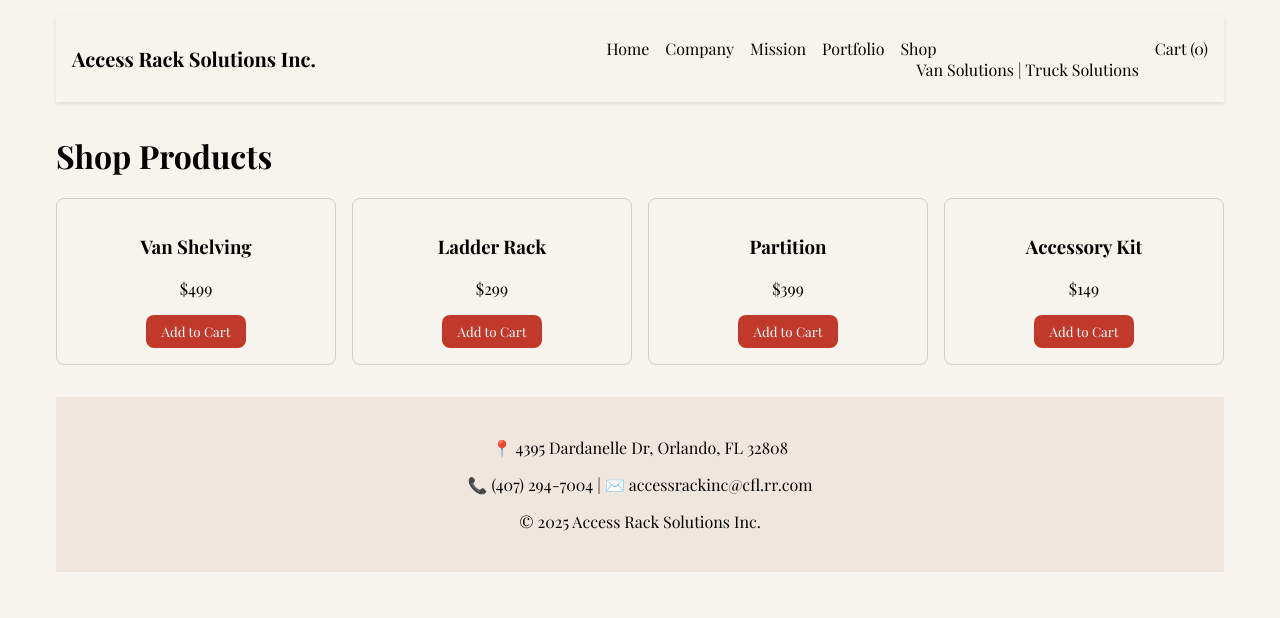
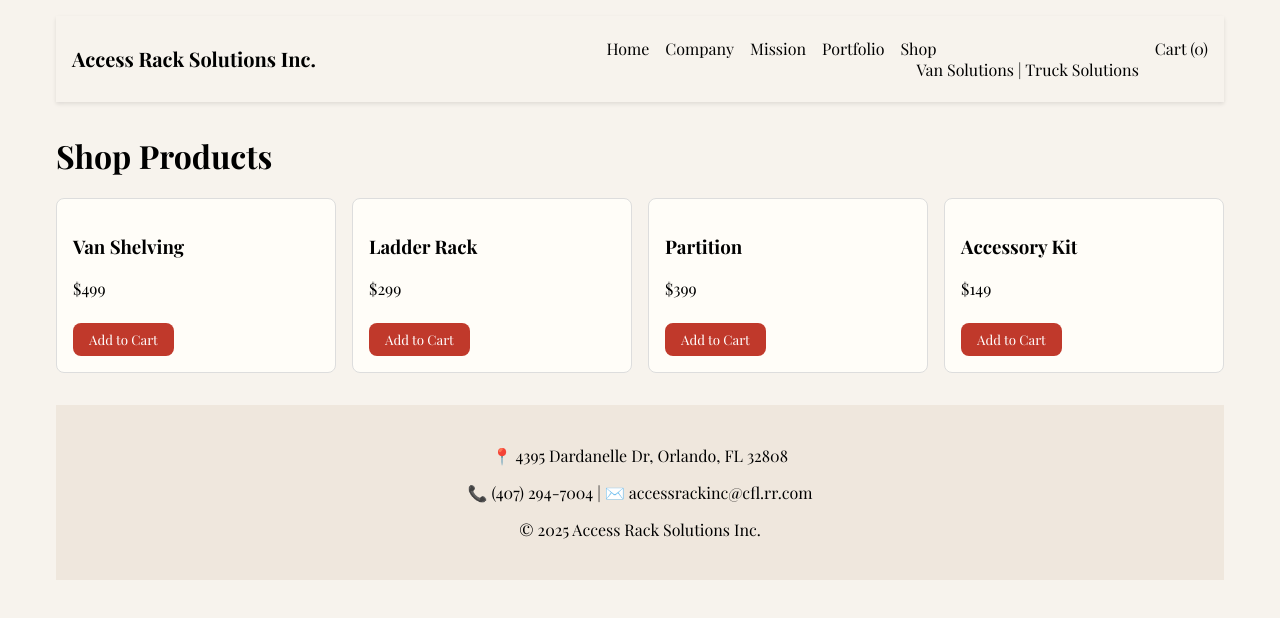
Before and after one commit to dev-verde1071/website, a Next.js app: page /shop in a window 1280 px wide. Shown: the top 618 px of the page. Built offline with nearby package versions, Linux system fonts and the light colour scheme.

Commit message:
Update ProductCard.js

```diff
--- a/components/ProductCard.js
+++ b/components/ProductCard.js
@@ -1,12 +1,26 @@
 "use client";
+
 export default function ProductCard({ product, addToCart }) {
   return (
-    <div style={{ border: "1px solid #ccc", borderRadius: "0.5rem", padding: "1rem", textAlign: "center" }}>
+    <div style={{
+      border: "1px solid #ddd",
+      padding: "1rem",
+      borderRadius: "0.5rem",
+      background: "#FFFDF8"
+    }}>
       <h3>{product.name}</h3>
       <p>${product.price}</p>
       <button
         onClick={() => addToCart(product)}
-        style={{ background: "#C0392B", color: "#fff", padding: "0.5rem 1rem", borderRadius: "0.5rem", border: "none" }}
+        style={{
+          marginTop: "0.5rem",
+          background: "#C0392B",
+          color: "#fff",
+          border: "none",
+          borderRadius: "0.5rem",
+          padding: "0.5rem 1rem",
+          cursor: "pointer"
+        }}
       >
         Add to Cart
       </button>
```
